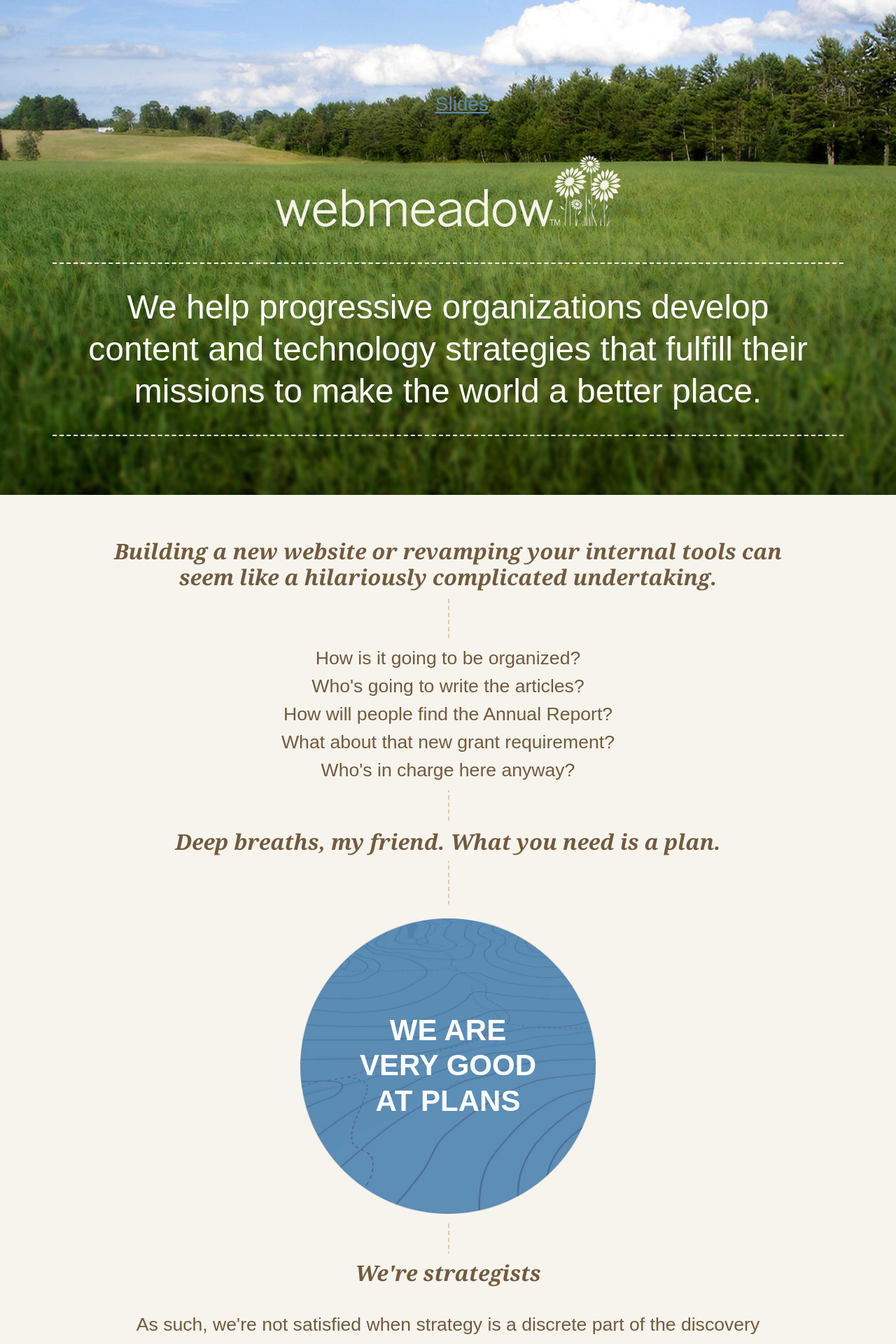
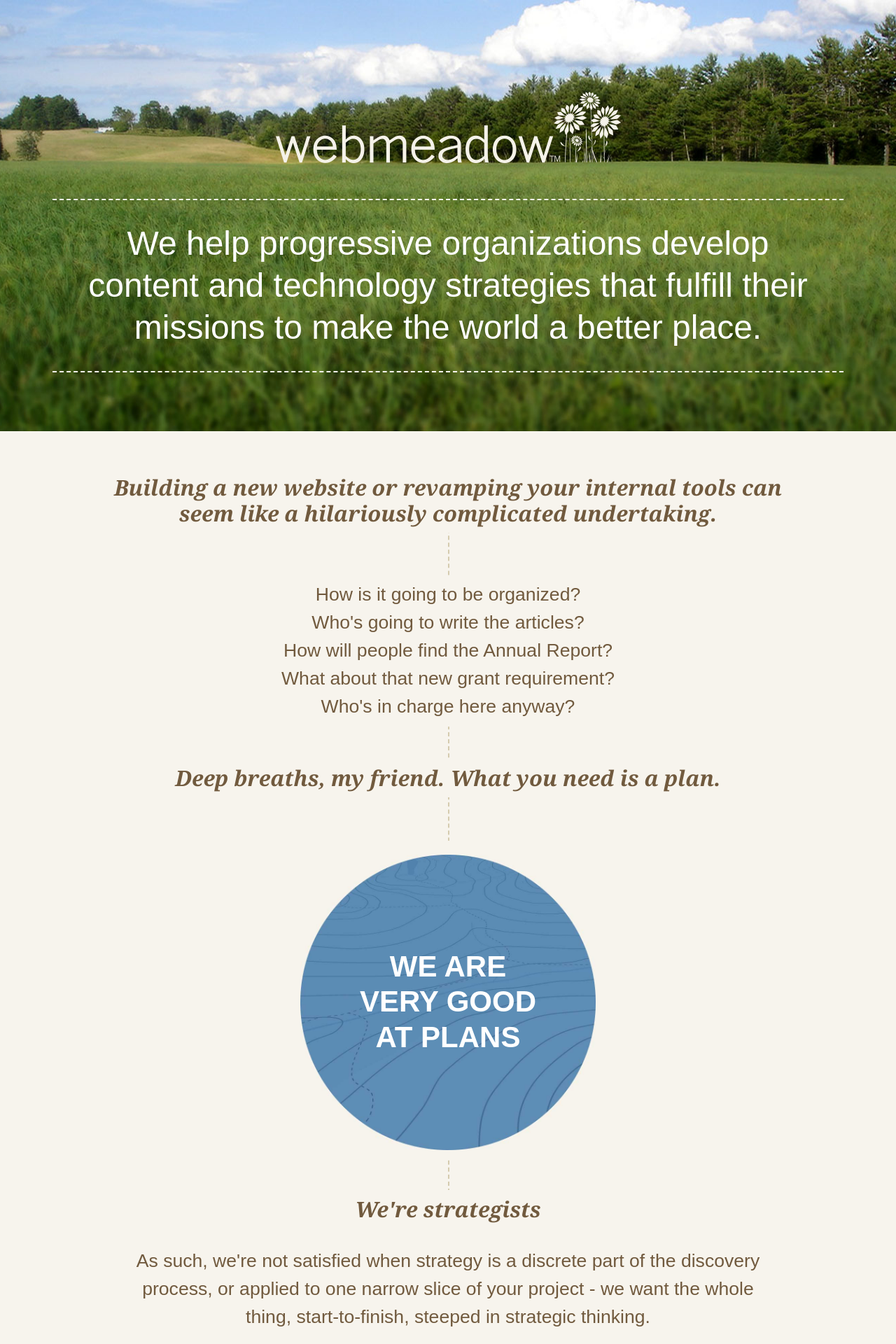
Before and after one commit to webmeadow/webmeadow, a Jekyll site: the page built from jekyll/index.html, in a window 1280 px wide. Shown: the top 1920 px of the page at 70% size. Built offline with Jekyll 4.4.1, drawn with Linux system fonts in a browser that asks for light colours; some of the changed text lies outside the part shown.

Commit message:
fixing some site config stuff. Need to make the conference scheduling easier

```diff
--- a/jekyll/_config.yml
+++ b/jekyll/_config.yml
@@ -5,9 +5,11 @@
 phone: "[603] 397 0156"
 address: "507 North Skinny Ridge Road, Littleton NH 03561"
 baseurl: "" # the subpath of your site, e.g. /blog/
-url: "http://yourdomain.com" # the base hostname & protocol for your site
+url: "http://webmeadow.com" # the base hostname & protocol for your site
 twitter_username: webmeadow
-github_username:  jekyll
+eileen_email: eileen@webmeadow.com
+aaron_email: aaron@webmeadow.com
+aaron_twitter: aparkening
 
 # Build settings
 markdown: kramdown
--- a/jekyll/_includes/footer.html
+++ b/jekyll/_includes/footer.html
@@ -6,7 +6,7 @@
 			<li class="cc"><a title="This work is licensed under a Creative Commons Attribution 3.0 License." rel="license" href="http://creativecommons.org/licenses/by/3.0/"><img alt="Creative Commons License" src="/images/retina/cc_logo.png" height="32" width="94"></a></li>
 		</ul>
 		<ul class="contact">
-			<li>© 2014 webmeadow</li>
+			<li>© {{ site.time | date: '%Y' }} webmeadow</li>
 			<li><em>Call:</em>{{site.phone}}</li>
 			<li><em>Write:</em> {{site.address}}</li>
 		</ul>
--- a/jekyll/_includes/header.html
+++ b/jekyll/_includes/header.html
@@ -1,14 +1,6 @@
 <header id="header" class="clearfix" role="banner">
-<nav class="topnav">
-	<ul>
-	{% for page in site.pages %}
-	  {% if page.title %}
-	  <li><a class="page-link" href="{{ page.url | prepend: site.baseurl }}">{{ page.title }}</a></li>
-	  {% endif %}
-	{% endfor %}
-</nav>
-<div class="wrapper">
-	<h1 id="logo"><img src="/images/logo.png" alt="{{ site.title }}"></h1>
-	<h2 id="site-slogan">{{site.slogan}}</h2>
-</div>
+	<div class="wrapper">
+		<h1 id="logo"><a href="{{site.url}}"><img src="/images/logo.png" alt="{{ site.title }}"></a></h1>
+		<h2 id="site-slogan">{{site.slogan}}</h2>
+	</div>
 </header>
--- a/jekyll/_sass/_global.scss
+++ b/jekyll/_sass/_global.scss
@@ -130,19 +130,7 @@
 	max-width: 493px;
 	padding: 0;
 	margin: 0 auto;
-	a {
-		@include ir;
-		padding: 0;
-
-		@include retina('logo', 'png', 493px, 102px);
-		@include background-size(cover);
-		height: auto;
-		.ie8 & {
-      width: 493px;
-    }
-		//padding-top: percentage(93px/616px);
-		padding-top: 15.1%;
-	}
+	//padding-top: percentage(93px/616px);
 }
 
 h2#site-slogan {
--- a/jekyll/index.html
+++ b/jekyll/index.html
@@ -25,19 +25,18 @@
 				<img title="Aaron" alt="Aaron's Headshot" class="headshot" src="/images/retina/aaron.png">
 				<h3>Aaron</h3>
 				<p>Aaron takes pride in assembling the perfect team for your needs and keeping all the moving parts organized and heading towards your goals.</p>
-				<a class="twitter" href="http://www.twitter.com/aparkening">@aparkening</a><br>
-				<a class="email" href="mailto:aaron@webmeadow.com">aaron@webmeadow.com</a>
+				<a class="twitter" href="http://www.twitter.com/{{site.aaron_twitter}}">@{{site.aaron_twitter}}</a><br>
+				<a class="email" href="mailto:{{site.aaron_email}}">{{site.aaron_email}}</a>
 			</div>
 			<div class="column right">
 				<img title="Eileen" alt="Eileen's Headshot" class="headshot" src="/images/retina/eileen.png">
 				<h3>Eileen</h3>
 				<p>Eileen likes taking a big ol' mess of content and turning it into something structured, sensible, and flexible.</p>
-				<a class="twitter" href="http://www.twitter.com/webmeadow">@webmeadow</a><br>
-				<a class="email" href="mailto:eileen@webmeadow.com">eileen@webmeadow.com</a>
+				<a class="twitter" href="http://www.twitter.com/{{site.twitter_username}}">@{{site.twitter_username}}</a><br>
+				<a class="email" href="mailto:{{site.eileen_email}}">{{site.eileen_email}}</a>
 			</div>
 		</div><!-- /row -->
 		</section><!-- /strategists -->
-
 
 	 <section id="meet">
 	 	<h2>Meet us at:</h2>
@@ -71,12 +70,23 @@
 					<p><a href="http://nyccamp.org/summit/non-profits-ngo-summit">Non-Profit &amp; NGO Summit</a></p>
          			  </article>
 				</li>
-
-
-
 			</ul>
 		</div>
 	</section><!-- /meet -->
+
+
+	<section id="blog">
+		<h2>Check out our presentation archive:</h2>
+		<nav class="topnav">
+			<ul>
+			{% for page in site.pages %}
+			  {% if page.title %}
+			  <li><a class="page-link" href="{{ page.url | prepend: site.baseurl }}">{{ page.title }}</a></li>
+			  {% endif %}
+			{% endfor %}
+			</ul>
+		</nav>
+	</section>
 
 
 	<section id="worked-with">
```
